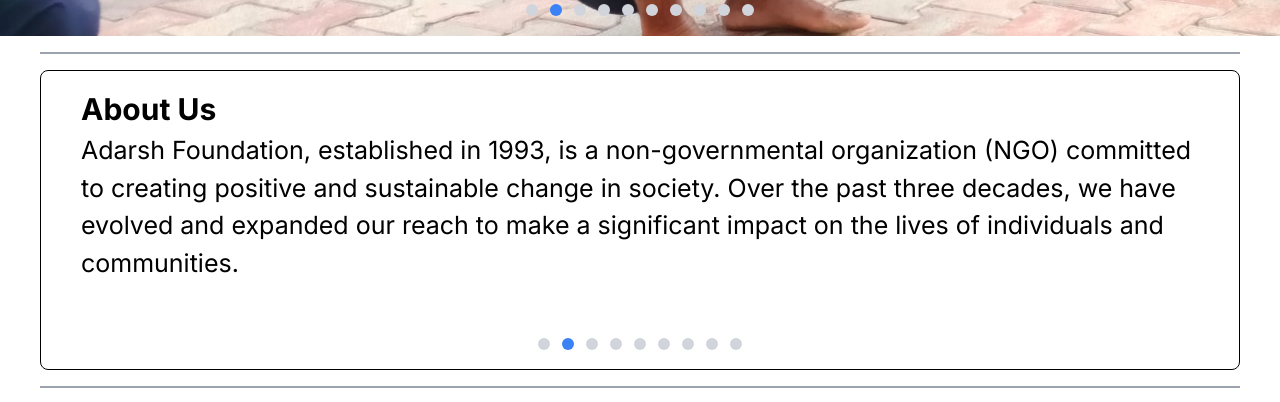
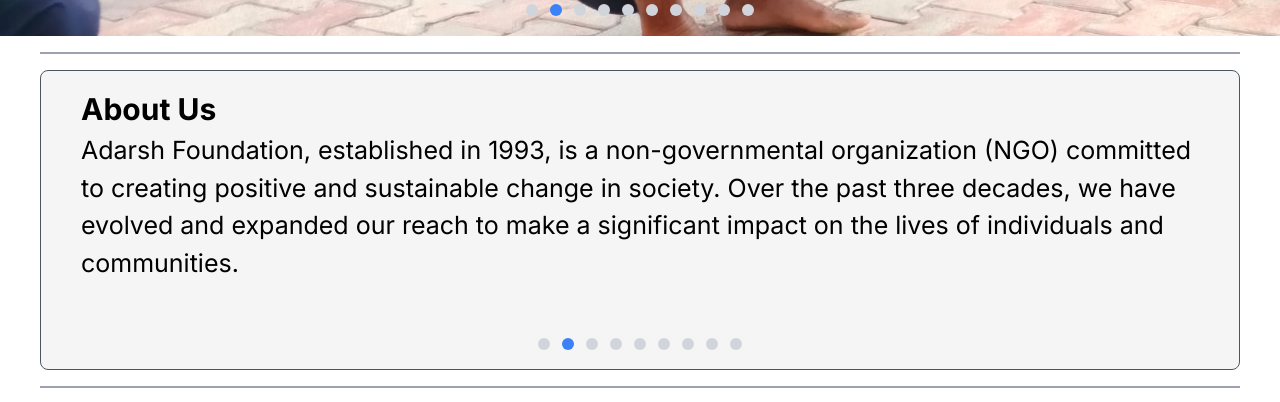
Before and after one commit to mishraanshuman786/ngo_website, a Next.js app: page / in a window 1280 px wide. Shown: the part 735-1137 px from the top of the page. Built offline with nearby package versions, Linux system fonts and the light colour scheme; grey boxes are pictures that could not be loaded.

Commit message:
Add large files using Git LFS

```diff
--- a/src/components/AboutSection.jsx
+++ b/src/components/AboutSection.jsx
@@ -103,7 +103,7 @@
       data-carousel="slide"
     >
       {/* Carousel wrapper */}
-      <div className="relative h-full overflow-hidden rounded-lg border border-black mx-10 ">
+      <div className="relative h-full bg-[whitesmoke] overflow-hidden rounded-lg border border-gray-600 mx-10 ">
         {slides.map((element, index) => (
           <div
             key={index}
```
